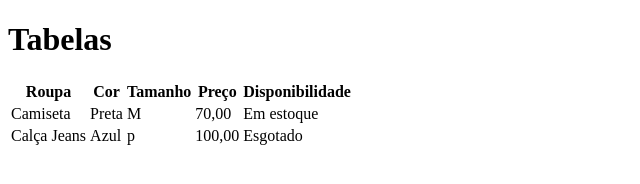
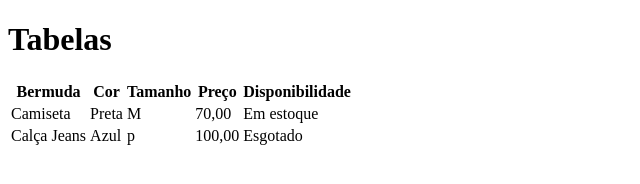
Before and after one commit to Allinny-Soares/aula-tabela, a plain HTML site: page index.html in a window 1280 px wide. Shown: the full height of the page, 0-640 px from the left. Drawn offline with Linux system fonts and the light colour scheme.

Commit message:
trocado de calça jeans para bermuda

```diff
--- a/index.html
+++ b/index.html
@@ -11,7 +11,7 @@
 
     <table>
         <tr>
-            <th>Roupa</th>
+            <th>Bermuda</th>
             <th>Cor</th>
             <th>Tamanho</th>
             <th>Preço</th>
```
